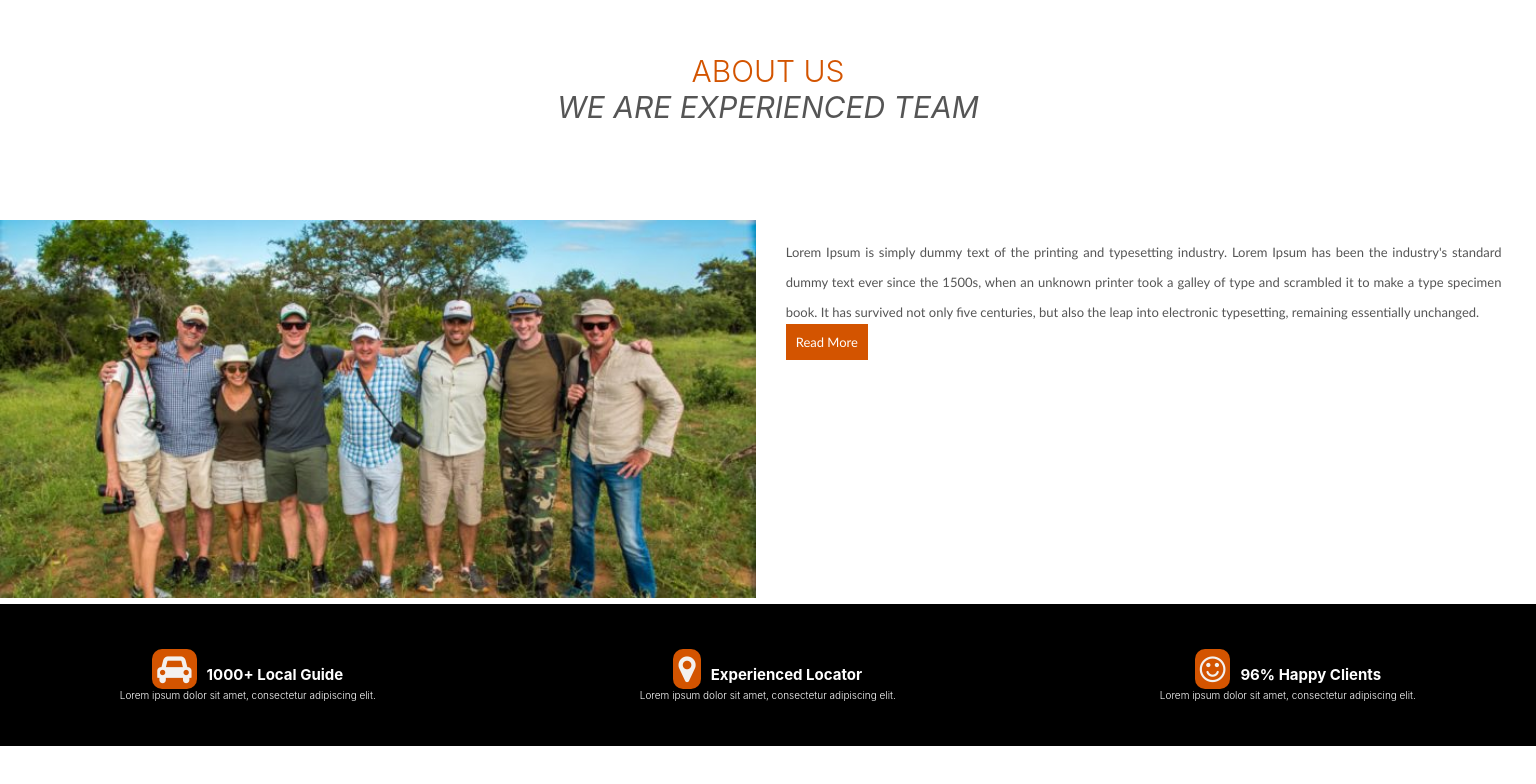
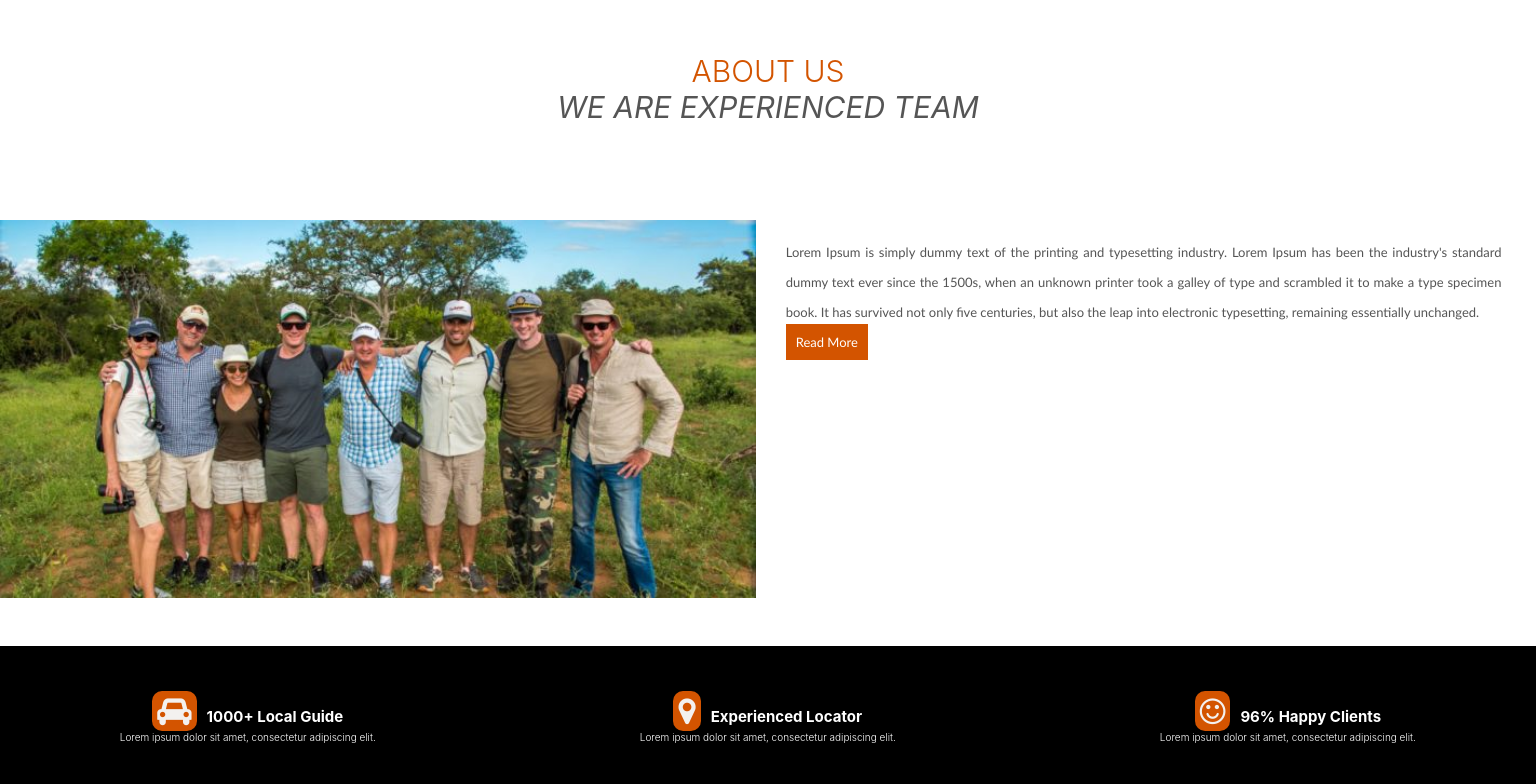
Before and after one commit to mchomvus4/travellers, a React (Create React App) app: page / in a window 1536 px wide. Shown: the part 1254-2038 px from the top of the page. Before the commit the page ends 2000 px from the top, so only its background shows below. Built offline with nearby package versions, Linux system fonts and the light colour scheme.

Commit message:
Update Team.css

```diff
--- a/src/Components/Team/Team.css
+++ b/src/Components/Team/Team.css
@@ -92,9 +92,18 @@
 
 }
 @media only screen and (min-width:1440px){
-
+   .sub-team{margin-top: -1.5rem}
 }
 
 @media screen and (min-width:320px){
     .team-top{font-size: 3rem;}
+
 }
+
+
+@media screen and (min-width:375px){
+    .sub-team{
+        margin-top: 3rem;
+    }
+
+}
```
